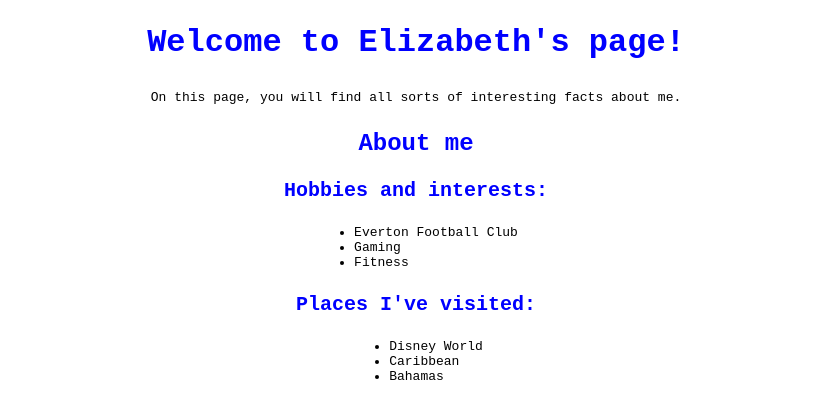
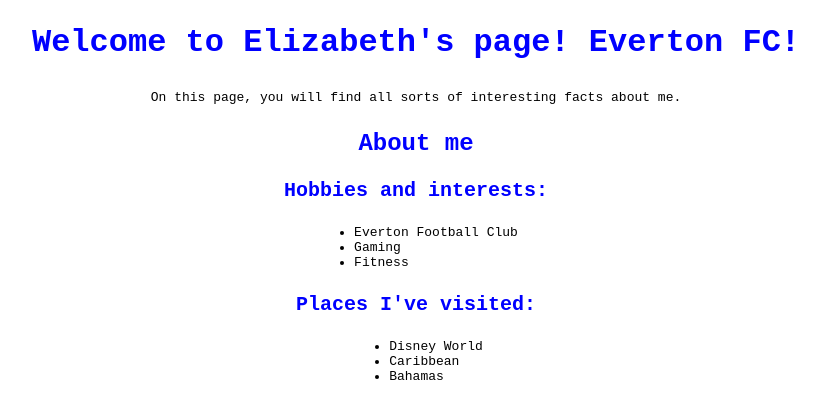
Before and after one commit to edgee89/git-fundamentals-lab, a plain HTML site: page index.html in a window 1280 px wide. Shown: the whole page, without its empty margins (224-1048 px from the left). Drawn offline with Linux system fonts and the light colour scheme.

Commit message:
Everton change to header

```diff
--- a/index.html
+++ b/index.html
@@ -8,7 +8,7 @@
   </head>
 
   <body>
-    <h1>Welcome to Elizabeth's page!</h1>
+    <h1>Welcome to Elizabeth's page! Everton FC!</h1>
     <p>On this page, you will find all sorts of interesting facts about me.</p>
 
     <h2>About me</h2>
```
